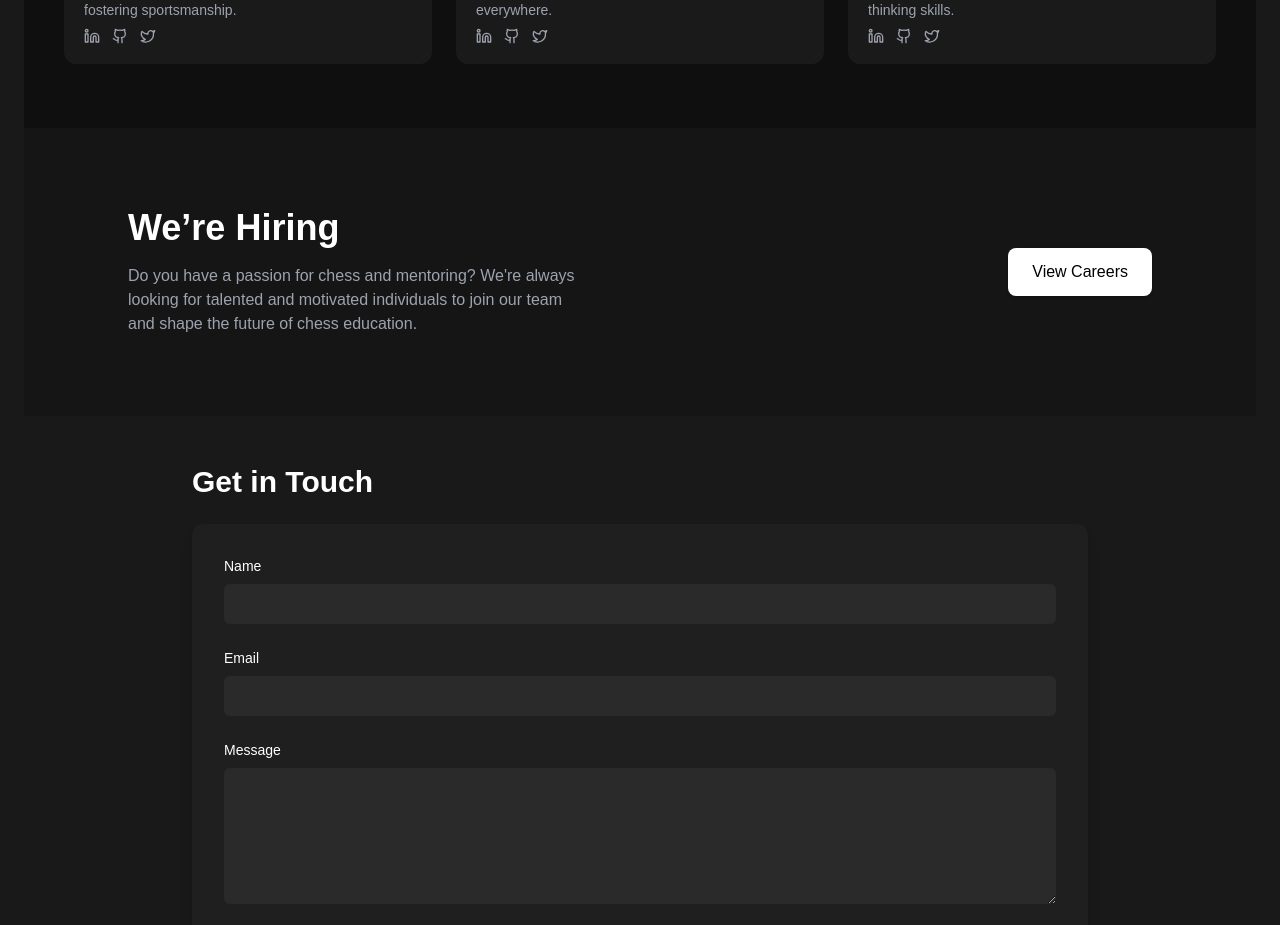
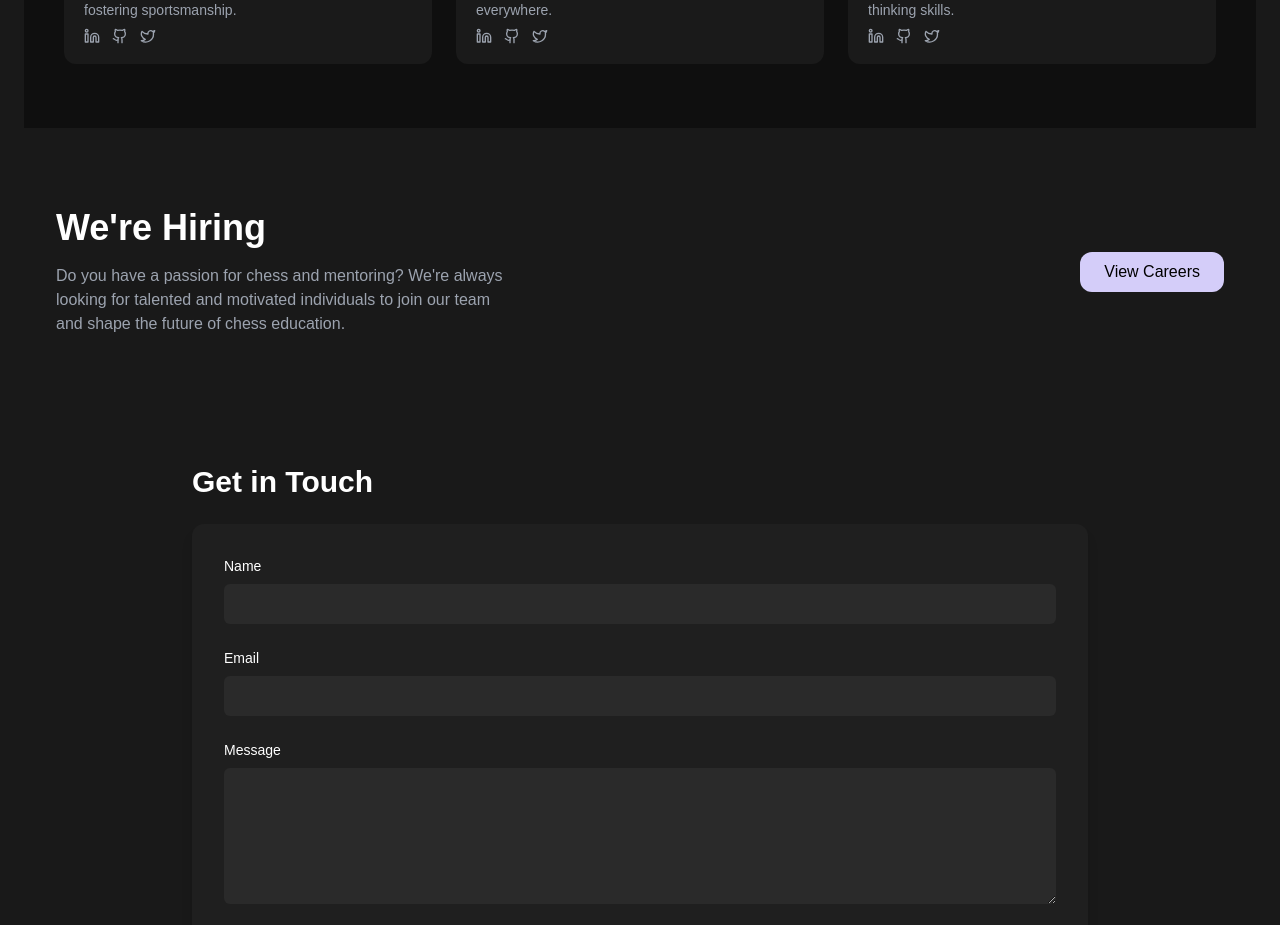
Before and after one commit to Bloivating-Major/Unicorn-, a React (Vite) app: page /carrer in a window 1280 px wide. Shown: the part 2120-3045 px from the top of the page. Built offline with nearby package versions, Linux system fonts and the light colour scheme.

Commit message:
Hiring Section Updated

```diff
--- a/src/components/organisms/HiringSection.jsx
+++ b/src/components/organisms/HiringSection.jsx
@@ -1,14 +1,15 @@
 import React from "react";
 import { Link } from "react-router-dom";
+import Button from "../atoms/Button";
 
 const HiringSection = () => {
   return (
-    <section className="bg-[#151515] text-white py-20 px-4 md:px-8">
-      <div className="max-w-5xl mx-auto flex flex-col md:flex-row justify-between items-center gap-8">
+    <section className="bg-background-dark container mx-auto text-white py-20 md:px-8 px-5">
+      <div className=" flex flex-col md:flex-row justify-between items-center gap-8">
         {/* Text Content */}
         <div className="flex-1">
           <h2 className="text-3xl md:text-4xl font-semibold mb-4">
-            We’re Hiring
+            We&apos;re Hiring
           </h2>
           <p className="text-gray-400 text-base max-w-md">
             Do you have a passion for chess and mentoring? We're always looking
@@ -19,12 +20,9 @@ const HiringSection = () => {
 
         {/* CTA Button */}
         <div>
-          <Link
-            to="#"
-            className="inline-block bg-white text-black font-medium px-6 py-3 rounded-lg shadow hover:bg-gray-200 transition"
-          >
+          <Button variant="primary" size="large" as={Link} to="/careers">
             View Careers
-          </Link>
+          </Button>
         </div>
       </div>
     </section>
```
